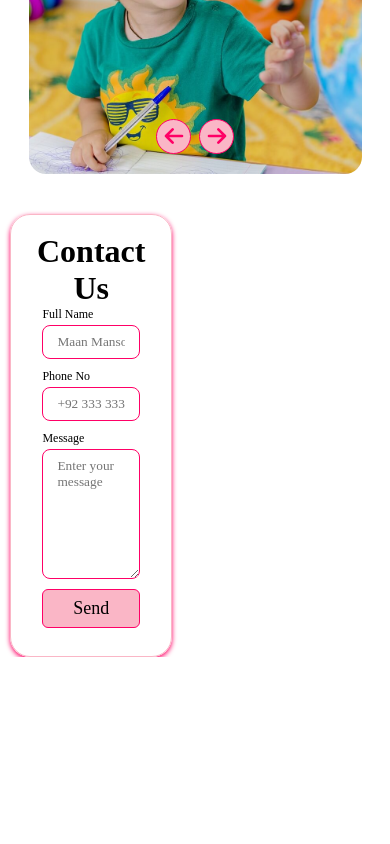
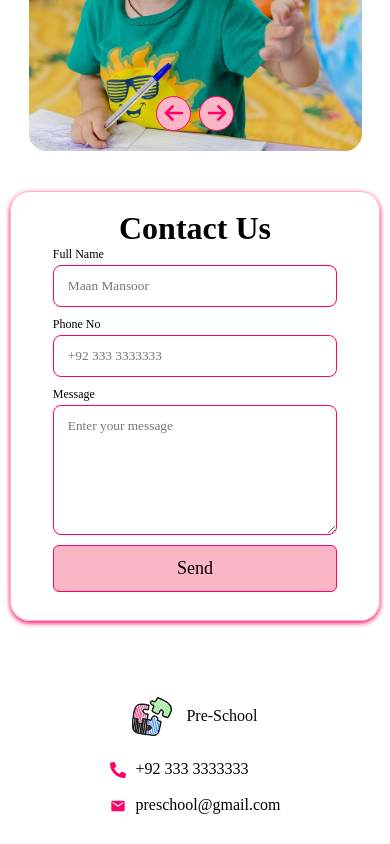
Before and after one commit to UsamaMansoor026/PreSchoolLandingPage, a React (Vite) app: page / in a window 390 px wide. Shown: the part 3719-4563 px from the top of the page. Before the commit the page ends 4376 px from the top, so only its background shows below. Built offline with nearby package versions, Linux system fonts and the light colour scheme; a web font is replaced by a local one.

Commit message:
Footer added and re-touching some parts of the website

```diff
--- a/src/App.jsx
+++ b/src/App.jsx
@@ -1,4 +1,5 @@
 import "./App.css";
+import Footer from "./components/Footer";
 import Header from "./components/Header";
 import Home from "./pages/Home";
 
@@ -9,6 +10,7 @@ function App() {
       <main>
         <Home />
       </main>
+      <Footer />
     </>
   );
 }
--- /dev/null
+++ b/src/components/Footer.jsx
@@ -0,0 +1,31 @@
+import React from "react";
+import { FaPhoneAlt } from "react-icons/fa";
+import { MdEmail } from "react-icons/md";
+
+const Footer = () => {
+  return (
+    <footer>
+      <div className="footer_logo_part">
+        <img src="/assets/logo.svg" alt="" />
+        <p>Pre-School</p>
+      </div>
+
+      <div className="footer_info">
+        <div>
+          <span>
+            <FaPhoneAlt />{" "}
+          </span>
+          <p>+92 333 3333333</p>
+        </div>
+        <div>
+          <span>
+            <MdEmail />
+          </span>
+          <p>preschool@gmail.com</p>
+        </div>
+      </div>
+    </footer>
+  );
+};
+
+export default Footer;
--- a/src/components/Header.jsx
+++ b/src/components/Header.jsx
@@ -60,15 +60,16 @@ const Header = () => {
               <a href="#">Our Teachers</a>
             </li>
             <li
-              className={`${activeLink === "Faq" ? "activeLink" : ""}`}
-              onClick={() => setActiveLink("Faq")}
+              className={`${activeLink === "contact us" ? "activeLink" : ""}`}
+              onClick={() => setActiveLink("contact us")}
             >
-              <a href="#">FAQ</a>
+              <a href="#">Contact Us</a>
             </li>
           </ul>
 
           <div className="flexRow btnContainer">
             <button>Contact Us</button>
+
             <button type="button" onClick={() => setShowLoginPopUp(true)}>
               Login
             </button>
--- a/src/index.css
+++ b/src/index.css
@@ -191,7 +191,8 @@ nav div {
   padding-inline: 60px;
 }
 
-.btnContainer button {
+.btnContainer button,
+.conTactUsBtn {
   background-color: var(--pinkish);
   color: white;
   border: 1px solid var(--pinkish);
@@ -204,7 +205,8 @@ nav div {
   box-shadow: 0 2px 5px rgba(0, 0, 0, 0.3);
 }
 
-.btnContainer button:hover {
+.btnContainer button:hover,
+.conTactUsBtn:hover {
   background-color: var(--white);
   color: var(--black);
   border-color: var(--white);
@@ -469,7 +471,7 @@ nav div {
 .teacher_card {
   background-color: var(--light-gray);
   display: flex;
-  min-width: 26%;
+  min-width: 300px;
   flex-direction: column;
   align-items: center;
   justify-content: center;
@@ -539,17 +541,14 @@ nav div {
 }
 
 /* Contact Us */
-.contactUs {
-  display: grid;
-  grid-template-columns: repeat(2, 1fr);
-  gap: 70px;
-}
-
 .contactUs form {
   border-radius: 20px;
   border: 1px solid var(--light-pink);
   padding: 18px 26px;
   box-shadow: 0px 2px 5px var(--pinkish);
+  max-width: 70%;
+  width: 100%;
+  margin-inline: auto;
 }
 
 form .form_input_wrapper,
@@ -570,7 +569,7 @@ form .form_button_wrapper {
 .form_input_wrapper textarea {
   width: 100%;
   outline: none;
-  padding: 8px 14px;
+  padding: 12px 14px;
   background: transparent;
   border: 1px solid var(--pinkish);
   border-radius: 8px;
@@ -582,7 +581,7 @@ form .form_button_wrapper {
 }
 
 .form_button_wrapper button {
-  padding: 8px 14px;
+  padding: 12px 14px;
   border-radius: 6px;
   border: 1px solid var(--pinkish);
   background: var(--light-pink);
@@ -606,6 +605,43 @@ form .form_button_wrapper {
   aspect-ratio: 1;
   object-fit: cover;
   border-radius: 20px;
+}
+
+/* Footer */
+footer {
+  display: flex;
+  align-items: center;
+  justify-content: space-between;
+  margin-top: 50px;
+  padding: 26px 100px;
+}
+
+footer .footer_logo_part {
+  display: flex;
+  align-items: center;
+  justify-content: center;
+  gap: 14px;
+}
+
+.footer_logo_part img {
+  width: 40px;
+}
+
+.footer_info {
+  display: flex;
+  flex-direction: column;
+  gap: 10px;
+}
+
+.footer_info div {
+  display: flex;
+  align-items: center;
+  gap: 10px;
+}
+
+.footer_info div span {
+  margin-top: 6px;
+  color: var(--pinkish);
 }
 
 /* Media Queries */
@@ -645,6 +681,12 @@ form .form_button_wrapper {
   }
 }
 
+@media (max-width: 851px) {
+  .contactUs form {
+    max-width: 85%;
+  }
+}
+
 @media (max-width: 680px) {
   .leftPortion h1 {
     font-size: 60px !important;
@@ -675,6 +717,11 @@ form .form_button_wrapper {
   .sliderImages img {
     aspect-ratio: 1;
   }
+
+  footer {
+    flex-direction: column;
+    gap: 20px;
+  }
 }
 
 @media (max-width: 522px) {
@@ -689,6 +736,10 @@ form .form_button_wrapper {
   .info_card_content p {
     width: 100%;
   }
+
+  .contactUs form {
+    max-width: 100%;
+  }
 }
 
 @media (max-width: 430px) {
@@ -700,3 +751,9 @@ form .form_button_wrapper {
     font-size: 28px;
   }
 }
+
+@media (max-width: 417px) {
+  .teacher_card {
+    min-width: 100%;
+  }
+}
```
